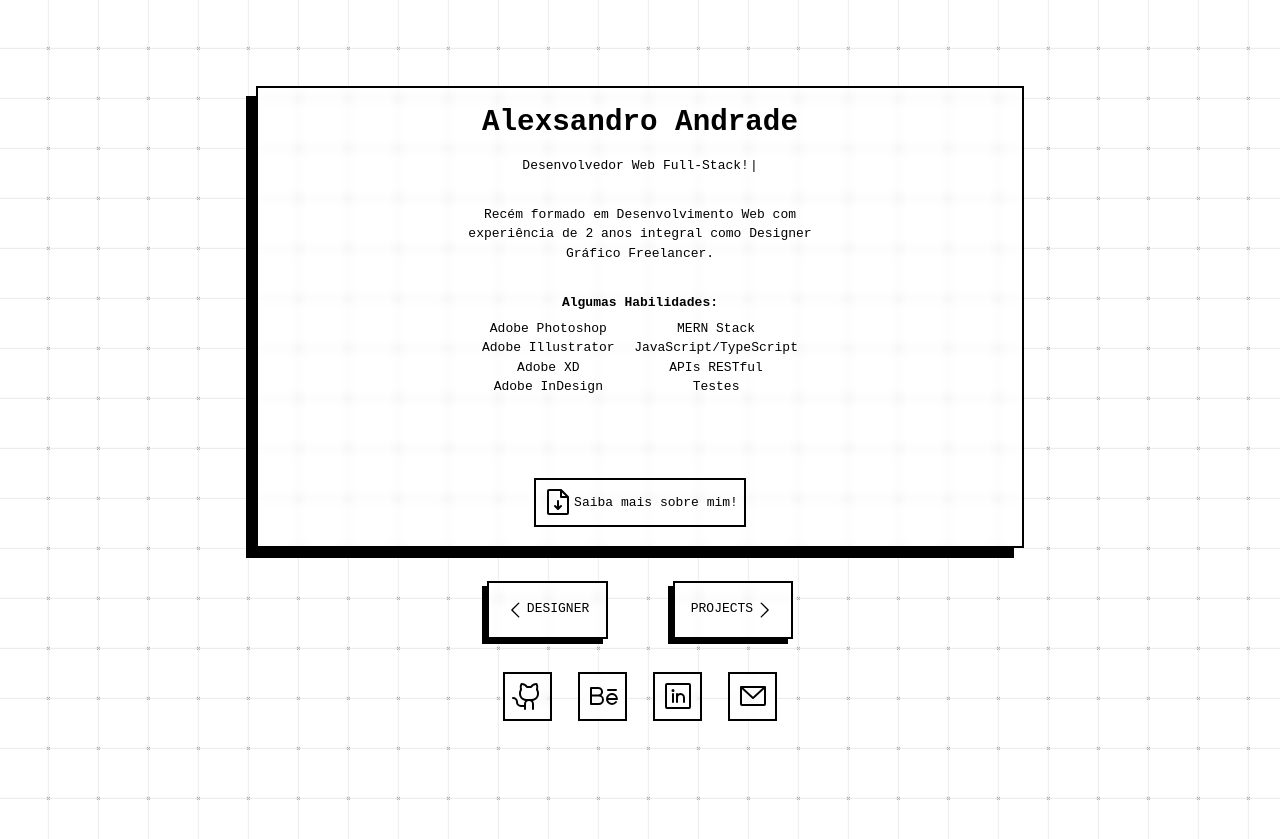
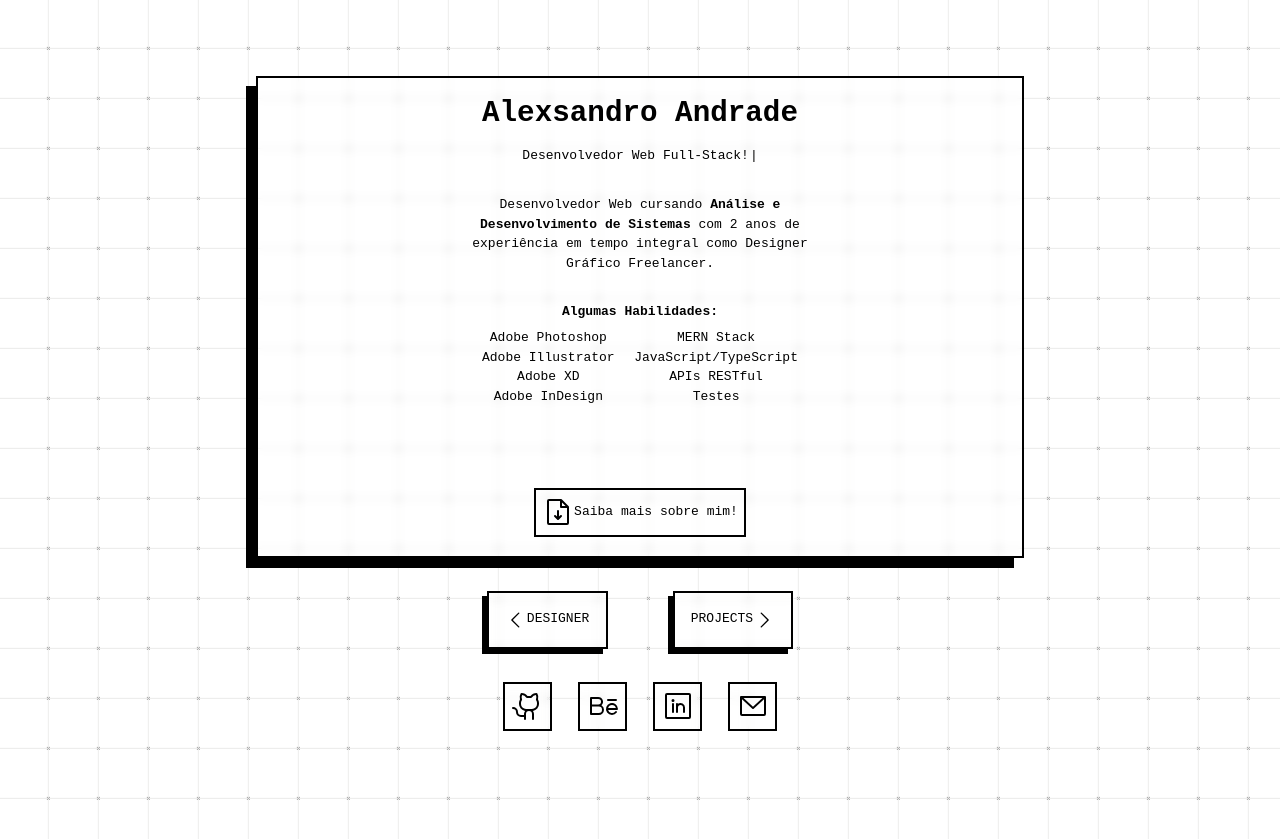
Before and after one commit to JovemAlex/portfolio, a React (Create React App) app: page / in a window 1280 px wide. Built offline with nearby package versions, Linux system fonts and the light colour scheme; the HTML template or start-up script is replaced by a standard one.

Commit message:
fix: Altera Currículo e Descrição da pessoal

```diff
--- a/src/Components/About.jsx
+++ b/src/Components/About.jsx
@@ -30,7 +30,7 @@ function About() {
         }}
       />
 
-      <p className='text-center my-4 w-1/2 font-medium'>Recém formado em Desenvolvimento Web com experiência de 2 anos integral como Designer Gráfico Freelancer.</p>
+      <p className='text-center my-4 w-1/2 font-medium'>Desenvolvedor Web cursando <strong>Análise e Desenvolvimento de Sistemas</strong> com 2 anos de experiência em tempo integral como Designer Gráfico Freelancer.</p>
 
       <div className='flex flex-col items-center'>
         <h3 className='font-semibold'>Algumas Habilidades:</h3>
@@ -51,7 +51,7 @@ function About() {
       </div>
 
       <a
-        href="https://drive.google.com/file/d/1mv3R_Y1lNVY6wkZfIpjHwwZtno5vIICv/view"
+        href="https://drive.google.com/file/d/1v5i7DBEUb7KO_B5GrWqy3T5n1K_JHM2u/view?usp=sharing"
         target="_blank"
         rel="noopener noreferrer"
         className='
```
